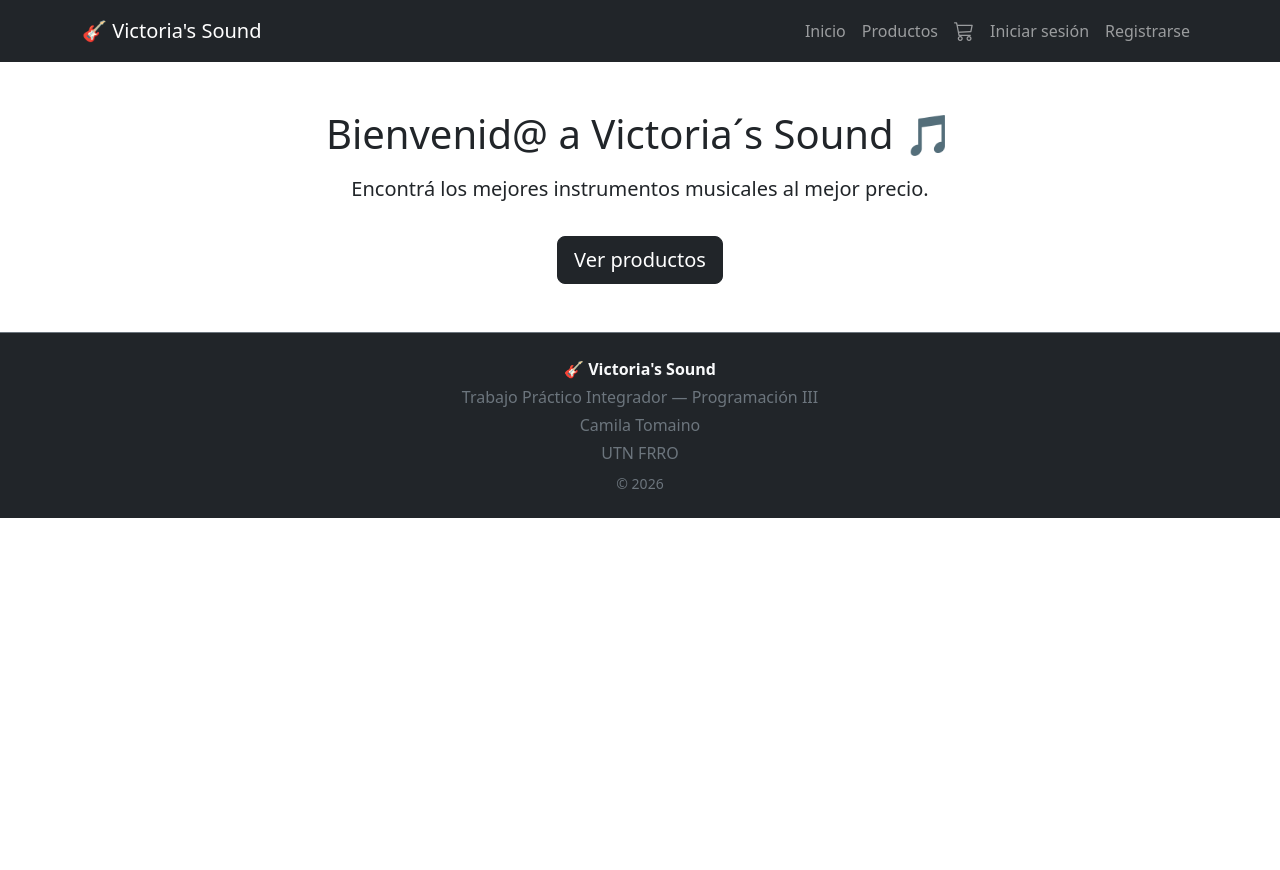
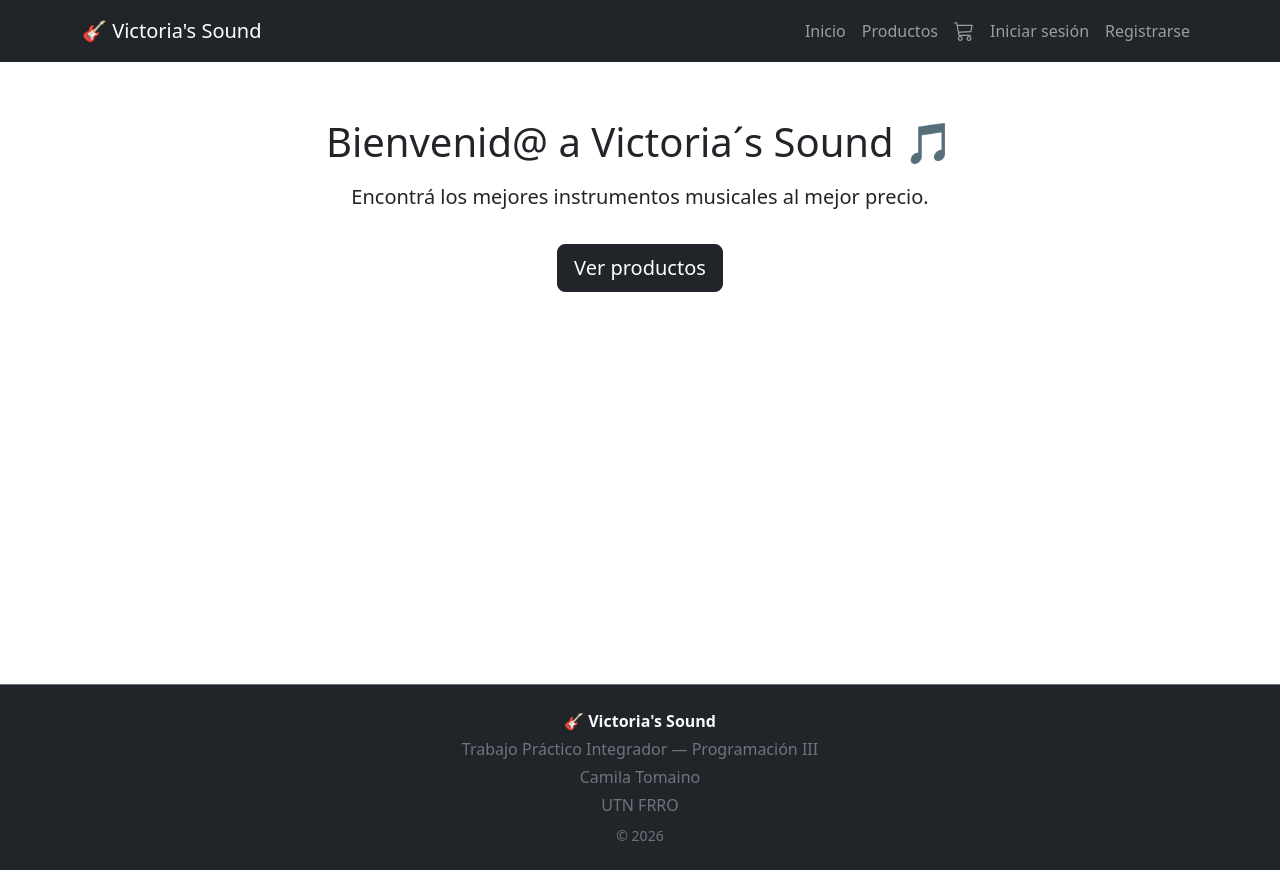
Before and after one commit to camiitomaino1/Victoria-s-sound_tpi, a React (Vite) app: page / in a window 1280 px wide. Before the commit the page ends 800 px from the top, so only its background shows below. Built offline with nearby package versions, Linux system fonts and the light colour scheme.

Commit message:
css basico

```diff
--- a/src/App.jsx
+++ b/src/App.jsx
@@ -20,6 +20,7 @@ const App = () => {
   return (
     <BrowserRouter>
       <Navbar />
+      <main>
       <Routes>
 
         {/* Public routes */}
@@ -89,6 +90,7 @@ const App = () => {
         />
 
       </Routes>
+      </main>
       <Footer />
     </BrowserRouter>
   )
--- a/src/components/Navbar.jsx
+++ b/src/components/Navbar.jsx
@@ -30,17 +30,25 @@ const Navbar = () => {
   };
 
   return (
-    <BsNavbar bg="dark" variant="dark" expand="lg">
+    <BsNavbar
+      bg="dark"
+      variant="dark"
+      expand="lg"
+      fixed="top"
+    >
       <Container>
         <BsNavbar.Brand as={Link} to="/">
           🎸 Victoria's Sound
         </BsNavbar.Brand>
+
         <BsNavbar.Toggle aria-controls="main-nav" />
+
         <BsNavbar.Collapse id="main-nav">
           <Nav className="ms-auto align-items-center">
             <Nav.Link as={Link} to="/">
               Inicio
             </Nav.Link>
+
             <Nav.Link as={Link} to="/products">
               Productos
             </Nav.Link>
@@ -55,35 +63,34 @@ const Navbar = () => {
               )}
             </Nav.Link>
 
-            {/* Admin panel link, only visible for admin and sysadmin */}
-            {user && (user.role === "admin" || user.role === "sysadmin") && (
-              <Nav.Link as={Link} to="/admin">
-                <i className="bi bi-gear-fill"></i> Panel Admin
-              </Nav.Link>
-            )}
+            {/* Admin panel link */}
+            {user &&
+              (user.role === "admin" || user.role === "sysadmin") && (
+                <Nav.Link as={Link} to="/admin">
+                  <i className="bi bi-gear-fill"></i> Panel Admin
+                </Nav.Link>
+              )}
 
-            {/* Users management link, only visible for sysadmin */}
+            {/* Sysadmin users panel */}
             {user && user.role === "sysadmin" && (
               <Nav.Link as={Link} to="/admin/users">
                 <i className="bi bi-people-fill"></i> Usuarios
               </Nav.Link>
             )}
 
-            {/* Show user dropdown if logged in, otherwise show login and register */}
+            {/* User menu */}
             {user ? (
               <NavDropdown
                 title={<span>👤 {user.nombre}</span>}
                 id="user-dropdown"
                 align="end"
               >
-                {/* Order history link inside dropdown */}
                 <NavDropdown.Item as={Link} to="/mis-pedidos">
                   Mis pedidos
                 </NavDropdown.Item>
 
                 <NavDropdown.Divider />
 
-                {/* Logout option */}
                 <NavDropdown.Item onClick={handleLogout}>
                   Cerrar sesión
                 </NavDropdown.Item>
@@ -93,6 +100,7 @@ const Navbar = () => {
                 <Nav.Link as={Link} to="/login">
                   Iniciar sesión
                 </Nav.Link>
+
                 <Nav.Link as={Link} to="/register">
                   Registrarse
                 </Nav.Link>
--- a/src/index.css
+++ b/src/index.css
@@ -1,110 +1,23 @@
-:root {
-  --text: #6b6375;
-  --text-h: #08060d;
-  --bg: #fff;
-  --border: #e5e4e7;
-  --code-bg: #f4f3ec;
-  --accent: #aa3bff;
-  --accent-bg: rgba(170, 59, 255, 0.1);
-  --accent-border: rgba(170, 59, 255, 0.5);
-  --social-bg: rgba(244, 243, 236, 0.5);
-  --shadow:
-    rgba(0, 0, 0, 0.1) 0 10px 15px -3px, rgba(0, 0, 0, 0.05) 0 4px 6px -2px;
-
-  --sans: system-ui, 'Segoe UI', Roboto, sans-serif;
-  --heading: system-ui, 'Segoe UI', Roboto, sans-serif;
-  --mono: ui-monospace, Consolas, monospace;
-
-  font: 18px/145% var(--sans);
-  letter-spacing: 0.18px;
-  color-scheme: light dark;
-  color: var(--text);
-  background: var(--bg);
-  font-synthesis: none;
-  text-rendering: optimizeLegibility;
-  -webkit-font-smoothing: antialiased;
-  -moz-osx-font-smoothing: grayscale;
-
-  @media (max-width: 1024px) {
-    font-size: 16px;
-  }
+hhtml {
+  scroll-behavior: smooth;
 }
 
-@media (prefers-color-scheme: dark) {
-  :root {
-    --text: #9ca3af;
-    --text-h: #f3f4f6;
-    --bg: #16171d;
-    --border: #2e303a;
-    --code-bg: #1f2028;
-    --accent: #c084fc;
-    --accent-bg: rgba(192, 132, 252, 0.15);
-    --accent-border: rgba(192, 132, 252, 0.5);
-    --social-bg: rgba(47, 48, 58, 0.5);
-    --shadow:
-      rgba(0, 0, 0, 0.4) 0 10px 15px -3px, rgba(0, 0, 0, 0.25) 0 4px 6px -2px;
-  }
-
-  #social .button-icon {
-    filter: invert(1) brightness(2);
-  }
+html,
+body,
+#root {
+  min-height: 100vh;
+  margin: 0;
 }
 
 body {
-  margin: 0;
+  padding-top: 70px;
 }
 
 #root {
-  width: 1126px;
-  max-width: 100%;
-  margin: 0 auto;
-  text-align: center;
-  border-inline: 1px solid var(--border);
-  min-height: 100svh;
   display: flex;
   flex-direction: column;
-  box-sizing: border-box;
 }
 
-h1,
-h2 {
-  font-family: var(--heading);
-  font-weight: 500;
+main {
+  flex: 1;
 }
-
-h1 {
-  font-size: 56px;
-  letter-spacing: -1.68px;
-  margin: 32px 0;
-  @media (max-width: 1024px) {
-    font-size: 36px;
-    margin: 20px 0;
-  }
-}
-h2 {
-  font-size: 24px;
-  line-height: 118%;
-  letter-spacing: -0.24px;
-  margin: 0 0 8px;
-  @media (max-width: 1024px) {
-    font-size: 20px;
-  }
-}
-p {
-  margin: 0;
-}
-
-code,
-.counter {
-  font-family: var(--mono);
-  display: inline-flex;
-  border-radius: 4px;
-  color: var(--text-h);
-}
-
-code {
-  font-size: 15px;
-  line-height: 135%;
-  padding: 4px 8px;
-  background: var(--code-bg);
-}
--- a/src/main.jsx
+++ b/src/main.jsx
@@ -1,5 +1,6 @@
 import { StrictMode } from 'react'
 import { createRoot } from 'react-dom/client'
+import './index.css'
 import 'bootstrap/dist/css/bootstrap.min.css'
 import { CartProvider } from './context/CartContext'
 import { AuthProvider } from './context/AuthContext'
```
